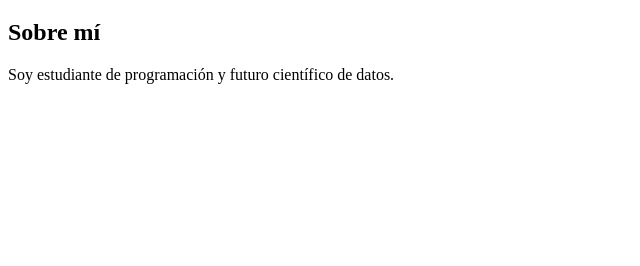
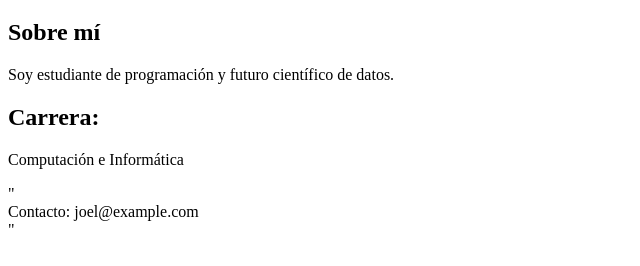
Before and after one commit to AndSyncX/git-basico-avanzado, a plain HTML site: page index.html in a window 1280 px wide. Shown: the part 62-328 px from the top of the page, without its empty margins (0-640 px from the left). Drawn offline with Linux system fonts and the light colour scheme.

Commit message:
Agregando seccion de carrera

```diff
--- a/index.html
+++ b/index.html
@@ -7,5 +7,7 @@
     <h1>Hola, soy Joel 👨‍💻</h1>
     <h2>Sobre mí</h2>
     <p>Soy estudiante de programación y futuro científico de datos.</p>
+    <h2>Carrera:</h2>
+    <p>Computación e Informática</p>
 </body>
-</html>
+</html>"<footer>Contacto: joel@example.com</footer>"
```
